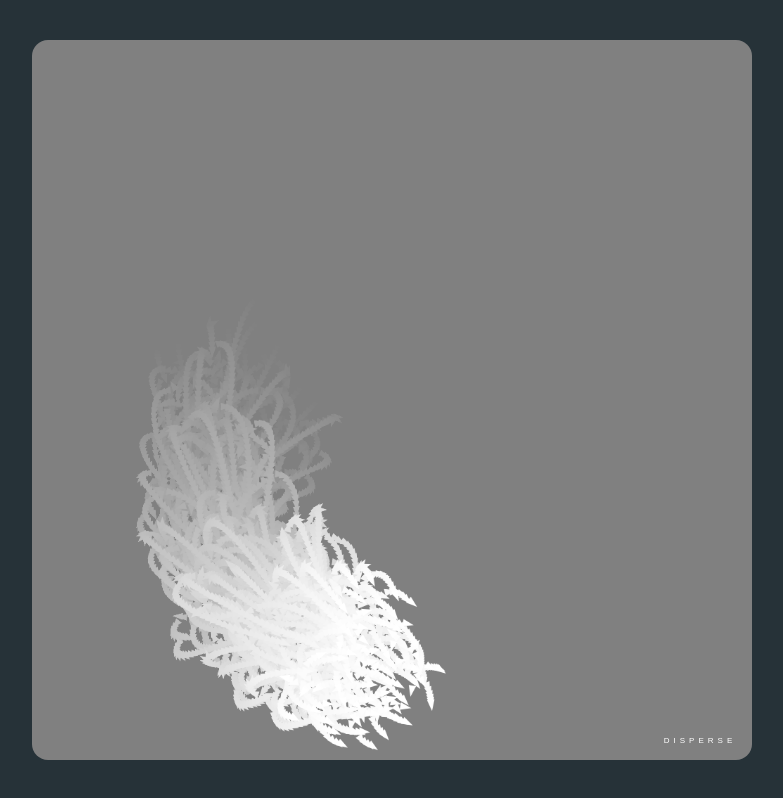
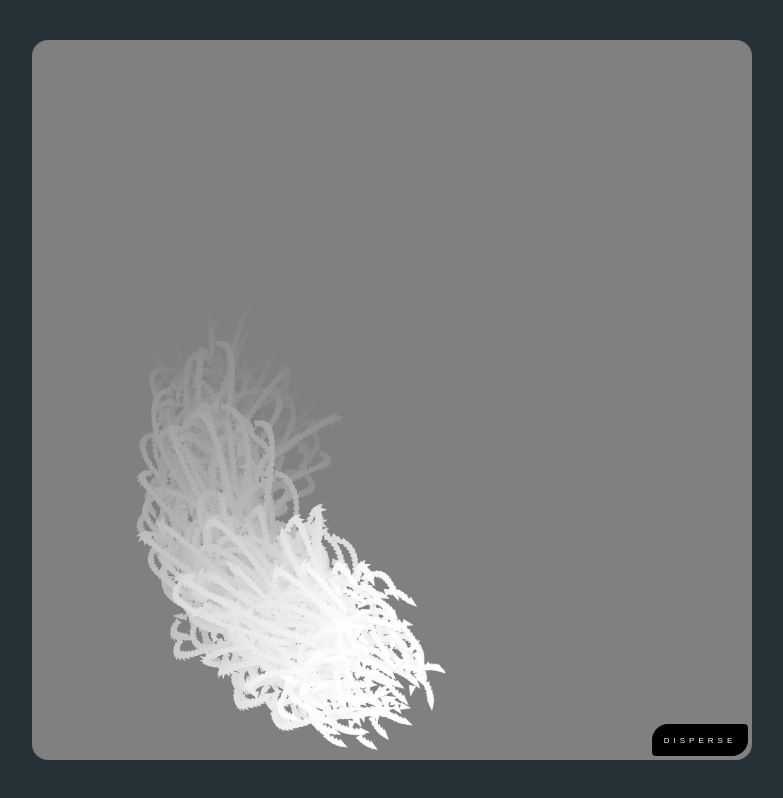
Before and after one commit to mateosss/canvoids, a website: page index.html in a window 1280 px wide. In both pictures the pointer is over the button "DISPERSE". Shown: the whole page, without its empty margins (248-1031 px from the left). Drawn offline with Linux system fonts and the light colour scheme.

Commit message:
Add :hover animation for disperse button

```diff
--- a/index.html
+++ b/index.html
@@ -38,7 +38,7 @@
       color: white;
       letter-spacing: 4px;
     }
-    #disperse:focus {
+    #disperse:focus, #disperse:hover {
       outline: 0;
       background-color: black;
       color: white;
```
